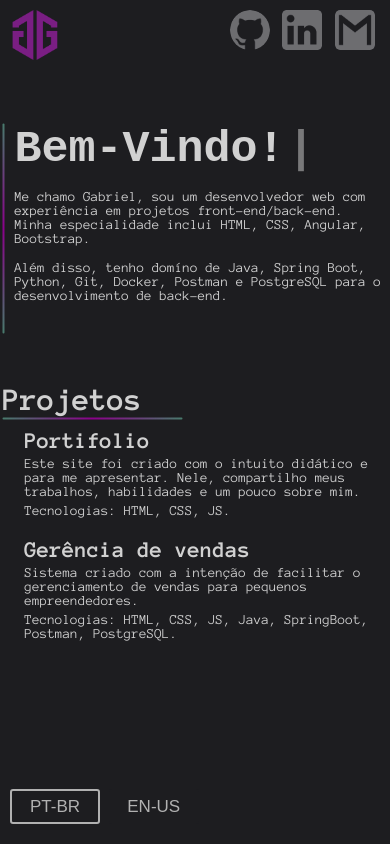
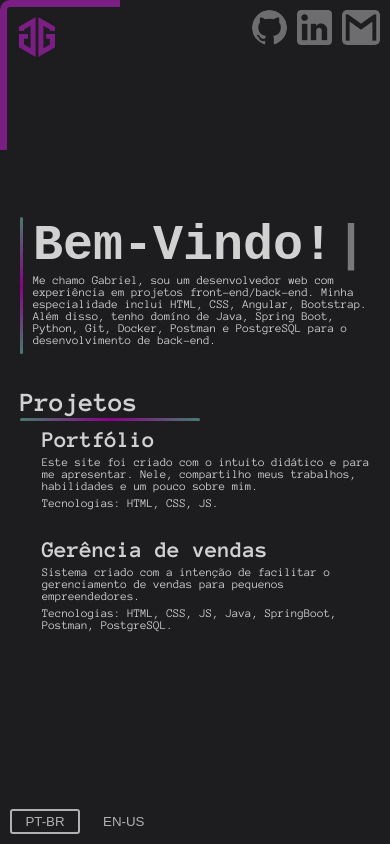
Before and after one commit to GabrielGonzatto/portfolio, a plain HTML site: page index.html in a window 390 px wide. Drawn offline with Linux system fonts and the light colour scheme.

Commit message:
resolvendo bugs de responsividade

```diff
--- a/css/css.css
+++ b/css/css.css
@@ -13,50 +13,66 @@ body {
     background: #1d1d20;
 }
 
-#main {
-    display: flex;
-    justify-content: center;
-    align-items: center;
+
+
+/************* CANTOS *************/
+.cantoDireito {
     position: absolute;
-    top: 50%;
-    left: 50%;
-    transform: translate(-50%, -50%);
+    bottom: 0;
+    right: 0;
 }
 
-.logo {
-    position: fixed;
-    left: 45px;
-    top: 45px;
+.cantoEsquerdo {
+    position: absolute;
+    top: 0;
+    left: 0;
 }
 
+
+
+/************* IMAGENS NAV *************/
 #nav {
-    position: fixed;
-    top: 0;
-    right: 5px;
-    padding: 20px;
+    width: 100%;
+    display: flex;
+    justify-content: end;
 }
 
 #nav a {
     text-decoration: none;
 }
 
-
-.hover:hover {
+#navImagens:hover {
     transform: scale(1.1);
     transition: 0.3s ease-in-out;
     box-shadow: 0 0 5px #6D6D70, 0 0 8px #6D6D70, 0 0 16px #6D6D70;
 }
 
-#apresentacao {
-    width: 510px;
-    height: 160px;
-    padding-left: 10px;
+#navImagens {
+    margin-top: 10px;
+    margin-right: 10px;
 }
 
-.cardApresentacao {
-    display: flex;
+.github {
+    height: 35px;
+    width: 35px;
+    border-radius: 20px;
 }
 
+.linkedin {
+    height: 35px;
+    width: 35px;
+    border-radius: 3px;
+}
+
+.email {
+    height: 35px;
+    width: 38px;
+    border-radius: 5px;
+}
+
+
+
+/************* BOTÃO *************/
 #botao {
     position: fixed;
     left: 0;
@@ -83,24 +99,68 @@ button:hover {
 }
 
 button.active {
-    border: 1px solid #b1b1b1 !important;
+    border: 2px solid #b1b1b1 !important;
+}
+
+
+
+/************* LOGO *************/
+#logo {
+    position: fixed;
+    left: 45px;
+    top: 45px;
+}
+
+#logo img {
+    width: 40px;
+    height: 40px;
+}
+
+#logo img:hover {
+    transform: scale(1.2);
+    transition: 0.3s ease-in-out;
+}
+
+
+
+/************* MAIN *************/
+#main {
+    display: flex;
+    justify-content: center;
+    align-items: center;
+    margin-top: 15vh;
+    height: 50vh;
+}
+
+
+
+/************* APRESENTAÇÃO *************/
+#apresentacao {
+    width: 510px;
+    height: 160px;
+    display: flex;
 }
 
 .linhaApresentacao {
-    height: 160px;
+    height: 100%px;
     width: 3px;
     background: linear-gradient(0deg, #487B6C, #8b008b, #487B6C);
     border-radius: 10px;
 }
 
-#apresentacao p {
-    font-size: 13.5px;
+#textoApresentacao {
+    width: 100%;
+    height: 100%;
+    padding-left: 10px;
 }
 
+#titulo {
+    font-family: 'Courier New', Courier, monospace;
+    font-size: 60px;
+}
 
-#titulo {
-    font-size: 60px;
-    font-family: 'Courier New', Courier, monospace;
+#textoApresentacao p {
+    font-size: 13.5px;
 }
 
 #titulo::after {
@@ -122,7 +182,12 @@ button.active {
     }
 }
 
+
+
+/************* PROJETOS *************/
 #projetos {
+    width: 530px;
+    height: 250px;
     flex-direction: column;
     justify-content: center;
 }
@@ -131,8 +196,21 @@ button.active {
     background: linear-gradient(90deg, #487B6C, #8b008b, #487B6C);
     margin-top: 2px;
     border-radius: 10px;
-    height: 2px;
+    height: 3px;
     width: 180px;
+}
+
+.projeto {
+    width: 96%;
+    height: 90px;
+    margin-bottom: 20px;
+    margin-left: 20px;
+}
+
+.projeto a {
+    text-decoration: none;
+    color: #d1d1d1;
+    font-family: Anonymous Pro;
 }
 
 #projetos h2 {
@@ -141,305 +219,203 @@ button.active {
     margin-bottom: 5px;
 }
 
-#projetos p {
-    margin-top: 5px;
-    margin-left: 2px;
-}
-
-.projeto {
-    width: 510px;
-    height: 200;
-    margin-bottom: 20px;
-    margin-left: 20px;
-}
-
-.projeto p {
-    font-size: 13.5px;
-}
-
-.projeto a {
-    position: relative;
-    text-decoration: none;
-    color: #d1d1d1;
-    font-family: Anonymous Pro;
-}
-
 .projeto h2:hover {
     letter-spacing: 1px;
     transition: 0.5s ease-in-out;
 }
 
-@supports not (-moz-appearance: none) {
-    .projeto h2::after {
-        content: "";
-        width: 0px;
-        height: 2px;
-        background-color: #d1d1d1;
-        position: absolute;
-        left: 0;
-        bottom: 0;
-        transition: 0.5s ease-in-out;
+#projetos p {
+    margin-top: 5px;
+    margin-left: 2px;
+    font-size: 13.5px;
+}
+
+
+
+/************* RESPONSIVIDADE *************/
+@media screen and (min-width: 1500px) {
+    svg {
+        width: 300px;
+        height: 300px;
     }
 
-    .projeto1:hover::after {
-        width: 155px;
+    #logo {
+        left: 35px;
+        top: 35px;
     }
 
-    .projeto2:hover::after {
-        width: 268px;
-    }
-}
-
-.logo a {
-    text-decoration: none;
-}
-
-.cantoDireito {
-    position: fixed;
-    bottom: 0;
-    right: 0;
-}
-
-.cantoEsquerdo {
-    position: fixed;
-    top: 0;
-    left: 0;
-}
-
-/*RESPONSIVIDADE*/
-@media screen and (max-width: 1100px) {
-    #main {
-        flex-direction: column;
-    }
-
-    .logo img {
-        width: 55px;
-        height: 55px;
-    }
-
-    #nav img {
-        width: 35px;
-        height: 35px;
-    }
-
-    #git {
-        border-radius: 50px !important;
-    }
-
-    .cardApresentacao {
-        position: relative;
-        top: -50px;
-    }
-
-    #apresentacao {
-        width: 750px;
-        height: 160px;
-        padding-left: 10px;
-    }
-
-    #apresentacao p {
-        font-size: 17px;
-    }
-
-    #projetos {
-        position: relative;
-        top: -10px;
-        left: 70px;
-    }
-
-    .projeto {
-        width: 760px;
-        height: 200;
-        margin-bottom: 20px;
-        margin-left: 20px;
-    }
-
-    #projetos h2 {
-        margin-top: 9px;
-        font-size: 24px;
-    }
-
-    #projetos p {
-        font-size: 17px;
-    }
-
-    button {
-        width: 90px;
-        height: 35px;
-        font-size: 17px;
-    }
-
-    button.active {
-        border: 2px solid #b1b1b1 !important;
-    }
-}
-
-@media screen and (max-width: 800px) {
-    #main {
-        flex-direction: column;
-    }
-
-    .logo img {
+    #logo img {
         width: 50px;
         height: 50px;
     }
 
-    #nav img {
-        width: 35px;
-        height: 35px;
+    .github {
+        height: 50px;
+        width: 50px;
+        border-radius: 30px;
     }
 
-    #git {
-        border-radius: 20px !important;
+    .linkedin {
+        height: 50px;
+        width: 50px;
+        border-radius: 5px;
     }
 
-    .cardApresentacao {
-        position: relative;
-        top: -100px;
-        left: 40px;
+    .email {
+        height: 50px;
+        width: 53px;
+        border-radius: 6px;
+    }
+
+    button {
+        width: 110px;
+        height: 35px;
+        font-size: 20px;
     }
 
     #apresentacao {
-        width: 600px;
-        height: 160px;
-        padding-left: 10px;
+        width: 700px;
+        height: 400px;
+    }
+
+    #apresentacao h1 {
+        font-size: 100px;
     }
 
     #apresentacao p {
-        font-size: 17px;
+        font-size: 27px;
     }
 
     #projetos {
-        position: relative;
-        top: -10px;
-        left: 70px;
+        width: 750px;
+        height: 600px;
+    }
+
+    #projetos h1 {
+        font-size: 50px;
+    }
+
+    .linha {
+        width: 270px;
+    }
+
+    #projetos h2 {
+        font-size: 40px;
+    }
+
+    #projetos p {
+        font-size: 27px;
     }
 
     .projeto {
-        width: 760px;
-        height: 200;
-        margin-bottom: 20px;
-        margin-left: 20px;
-    }
+        height: 230px;
 
-    #projetos h2 {
-        margin-top: 9px;
-        font-size: 24px;
-    }
-
-    #projetos p {
-        font-size: 17px;
-    }
-
-    button {
-        width: 90px;
-        height: 35px;
-        font-size: 17px;
-    }
-
-    button.active {
-        border: 2px solid #b1b1b1 !important;
     }
 }
 
-@media screen and (max-width: 800px) {
-    .logo img {
-        width: 50px;
-        height: 50px;
-    }
 
-    #nav img {
-        width: 35px;
-        height: 35px;
-    }
-
-    #git {
-        border-radius: 20px !important;
-    }
-
-    .cardApresentacao {
-        position: relative;
-        top: -100px;
-        left: 40px;
+@media screen and (max-width: 1100px) {
+    #main {
+        margin-top: 20vh;
+        flex-direction: column;
     }
 
     #apresentacao {
-        width: 600px;
-        height: 160px;
-        padding-left: 10px;
+        margin-bottom: 35px;
     }
 
     #projetos {
-        left: 50px;
+        margin-left: 220px;
     }
 }
 
-@media screen and (max-width: 500px) {
+@media screen and (max-width: 900px) {
+    #apresentacao {}
+
+    #projetos {
+        margin-left: 0px;
+    }
+
+}
+
+@media screen and (max-width: 600px) {
     svg {
         width: 0px;
         height: 0px;
     }
 
-    .logo img {
-        width: 50px;
-        height: 50px;
+    #logo {
         position: fixed;
-        top: 10px;
-        left: 10px;
+        left: 0;
+        top: 0;
+        padding: 10px;
+        width: 120px;
+        height: 150px;
+        border-top: 7px solid #7a1e83;
+        border-left: 7px solid #7a1e83;
+        border-start-start-radius: 10px;
+    }
+}
+
+@media screen and (max-width: 550px) {
+    #apresentacao {
+        width: 450px;
     }
 
-    #nav {
-        top: 0;
-        padding: 10px;
-    }
-
-    #nav img {
-        width: 40px;
-        height: 40px;
-        margin-left: 4px;
-    }
-
-    .cardApresentacao {
-        width: 385px;
-        height: 210px;
-
-        position: absolute;
-        left: 0;
-        top: -160px;
-    }
-
-    #apresentacao {
-        width: 385;
-        height: 210px;
-    }
-
-    .linhaApresentacao {
-        height: 210px;
-        width: 3px;
-        background: linear-gradient(0deg, #487B6C, #8b008b, #487B6C);
-        border-radius: 10px;
-    }
-
-    #titulo {
-        font-size: 45px;
-        font-family: 'Courier New', Courier, monospace;
+    #apresentacao h1 {
+        font-size: 50px;
     }
 
     #apresentacao p {
-        margin-top: 15px;
-        font-size: 14px;
+        font-size: 13px;
     }
 
     #projetos {
-        width: 385px;
-        height: 400;
-        top: 100px;
-        left: 0;
+        width: 450px;
     }
 
-    .projeto {
-        width: 376px;
-        height: 200;
+    #projetos h1 {
+        font-size: 30px;
+    }
+
+    #projetos h2 {
+        font-size: 25px;
+    }
+
+    #projetos p {
+        font-size: 13px;
+    }
+}
+
+@media screen and (max-width: 470px) {
+    #apresentacao {
+        width: 420px;
+    }
+
+    #projetos {
+        width: 420px;
+    }
+}
+
+@media screen and (max-width: 400px) {
+    #apresentacao {
+        width: 350px;
+    }
+
+    #apresentacao h1 {
+        font-size: 50px;
+    }
+
+    #apresentacao p {
+        font-size: 12px;
+    }
+
+    #projetos {
+        width: 350px;
+    }
+
+    #projetos h1 {
+        font-size: 27px;
     }
 
     #projetos h2 {
@@ -447,13 +423,61 @@ button.active {
     }
 
     #projetos p {
-        font-size: 14px;
+        font-size: 12px;
+    }
+}
+
+
+/*@media screen and (max-width: 600px) {
+
+
+    #main {
+        position: absolute;
+        top: 50%;
+        left: 50%;
     }
 
-    #botao {
-        bottom: 10px;
-        margin: 10px;
+    #logo {
+        position: absolute;
+        left: 0;
+        top: 0;
+        padding: 10px;
+        width: 150px;
+        height: 150px;
+        border-top: 7px solid #7a1e83;
+        border-left: 7px solid #7a1e83;
+        border-start-start-radius: 10px;
     }
 
+    #apresentacao {
+        width: 300px;
+        height: 350px;
+    }
+
+    #titulo {
+        font-size: 42px;
+    }
+
+    #textoApresentacao p {
+        font-size: 20px;
+    }
+
+    #projetos {
+        background-color: #8b008b;
+        width: 300px;
+        height: 500px;
+        margin-top: 10px;
+        margin-bottom: 60px;
+    }
+
+    .projeto {
+        background-color: #fff;
+        width: 96%;
+        height: 230px;
+        margin-bottom: 20px;
+        margin-left: 20px;
+    }
 
 }
+
+@media screen and (max-width: 500px) {}*/
--- a/index.html
+++ b/index.html
@@ -10,6 +10,7 @@
 </head>
 
 <body>
+    <div>
         <svg width="300" height="300" class="cantoEsquerdo" xmlns="http://www.w3.org/2000/svg">
             <defs>
                 <linearGradient id="gradiente1" x1="100%" y1="100%" x2="0%" y2="0%">
@@ -20,7 +21,8 @@
             <path fill="url(#gradiente1)" d="M8 0h292l-20 20H25a5 5 0 0 0-5 5v255L0 300V8a8 8 0 0 1 8-8Z"></path>
         </svg>
 
-    <svg width="300" height="300" class="cantoDireito" xmlns="http://www.w3.org/2000/svg" style="pointer-events:none">
+        <svg width="300" height="300" class="cantoDireito" xmlns="http://www.w3.org/2000/svg"
+            style="pointer-events:none">
             <defs>
                 <linearGradient id="gradiente2" x1="0%" y1="0%" x2="100%" y2="100%">
                     <stop offset="0%" style="stop-color: #00ff4c; stop-opacity: 1" />
@@ -32,32 +34,28 @@
 
         <div id="nav">
             <a aria-label="github" target="_blank" rel="noopener noreferrer" href="https://github.com/GabrielGonzatto">
-            <img style="border-radius: 20px;" class="hover" id="git" src="imagens/github.png" alt="github" height="35px"
-                width="35px" style="margin-right: 10px;"> </a>
+                <img class="github" id="navImagens" src="imagens/github.png" alt="github">
+            </a>
+
             <a aria-label="linkedin" target="_blank" rel="noopener noreferrer"
-            href="https://www.linkedin.com/in/gabrielgonzatto/"> <img style="border-radius: 4px;" class="hover"
-                src="imagens/linkedin.png" alt="linkedin" height="35px" width="35px" style="margin-right: 10px;">
+                href="www.linkedin.com/in/gabrielgonzatto/">
+                <img class="linkedin" id="navImagens" src="imagens/linkedin.png" alt="linkedin">
             </a>
-        <a aria-label="email" href="mailto:gabegonzatto@gmail.com?subject=Email sobre o portifolio"> <img
-                style="border-radius: 5px;" class="hover" src="imagens/gmail.png" alt="gmail" height="35px" width="38px"
-                style="margin-right: 10px;"> </a>
+
+            <a aria-label="email" href="mailto:gabegonzatto@gmail.com?subject=Email sobre o portifolio">
+                <img class="email" id="navImagens" src="imagens/gmail.png" alt="gmail">
+            </a>
         </div>
 
-    <div id="botao">
-        <button id="btnPT" class="active">pt-br</button>
-        <button id="btnEN">en-us</button>
-    </div>
-
-    <div class="logo">
-        <a href="#"><img width="40px" height="40px" src="imagens/logo.png" alt="logo"></a>
+        <div id="logo">
+            <a href="#"><img src="imagens/logo.png" alt="logo"></a>
         </div>
 
         <div id="main">
-
-        <div class="cardApresentacao">
+            <div id="apresentacao">
                 <div class="linhaApresentacao"></div>
 
-            <div id="apresentacao">
+                <div id="textoApresentacao">
                     <h1 id="titulo">Bem-Vindo!</h1>
                     <p id="descricao">Me chamo Gabriel, sou um desenvolvedor web com experiência em projetos
                         front-end/back-end.
@@ -80,10 +78,11 @@
 
                 <div class="projeto">
                     <a href="https://github.com/GabrielGonzatto/portifolio" target="_blank" rel="noopener noreferrer">
-                    <h2 class="projeto1">Portifolio</h2>
+                        <h2 class="projeto1">Portfólio</h2>
                     </a>
                     <p id="descP1">
-                    Este site foi criado com o intuito didático e para me apresentar. Nele, compartilho meus trabalhos,
+                        Este site foi criado com o intuito didático e para me apresentar. Nele, compartilho meus
+                        trabalhos,
                         habilidades e um pouco sobre mim.</p>
                     <p id="tec1">Tecnologias: HTML, CSS, JS.</p>
 
@@ -101,11 +100,14 @@
                 </div>
 
             </div>
+        </div>
 
+        <div id="botao">
+            <button id="btnPT" class="active">pt-br</button>
+            <button id="btnEN">en-us</button>
         </div>
 
         <script src="js/js.js"></script>
-
 </body>
 
 </html>
```
Lines whose indentation alone changed are shown as unchanged.
